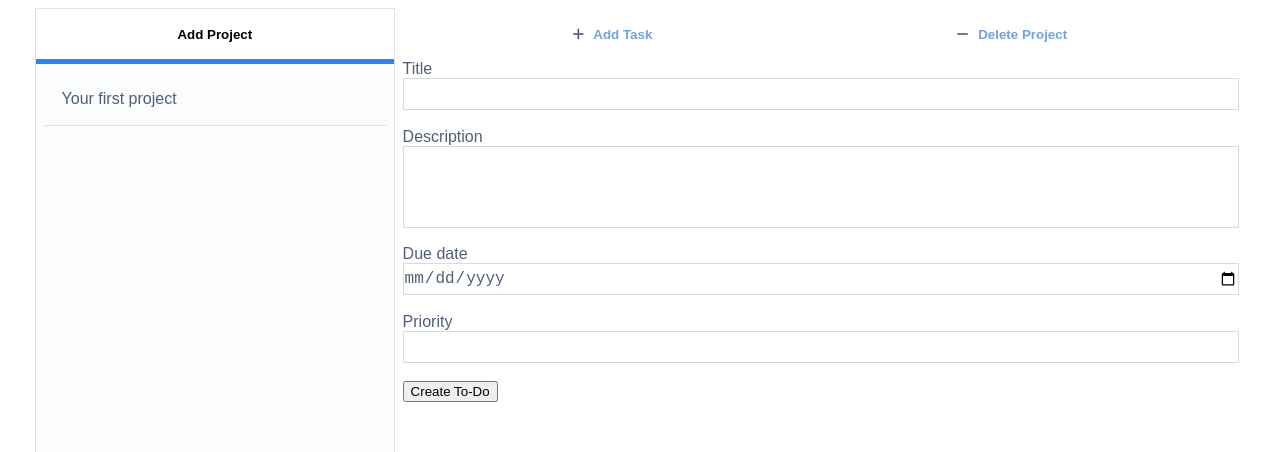
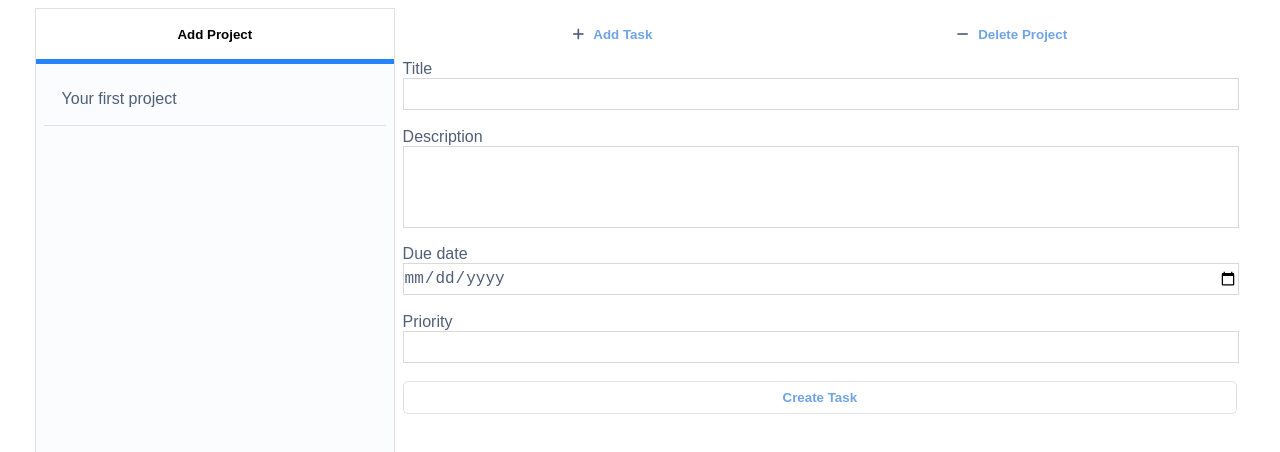
Before and after one commit to lmaldonadoch/to-do-list, a website built with webpack: page dist/index.html in a window 1280 px wide. Both pictures are taken after a click on the button "Add Task". Shown: the top 452 px of the page. Built offline with nearby package versions, Linux system fonts and the light colour scheme.

Commit message:
Add styling to submit button

```diff
--- a/src/main.js
+++ b/src/main.js
@@ -311,9 +311,9 @@ const Main = (() => {
       validateToDo(project, toDo);
     };
     if (toDo === null) {
-      submit.innerHTML = 'Create To-Do';
+      submit.innerHTML = 'Create Task';
     } else {
-      submit.innerHTML = 'Save changes';
+      submit.innerHTML = 'Save Changes';
     }
 
     form.appendChild(submit);
--- a/src/style.css
+++ b/src/style.css
@@ -152,7 +152,8 @@ textarea {
   display: flex;
 }
 
-.todoButtons > button {
+.todoButtons > button,
+.form-button {
   width: 100%;
   border: 1px solid rgb(225, 224, 229);
   font-weight: bold;
```
Also changed, not shown: dist/bundle.js.
